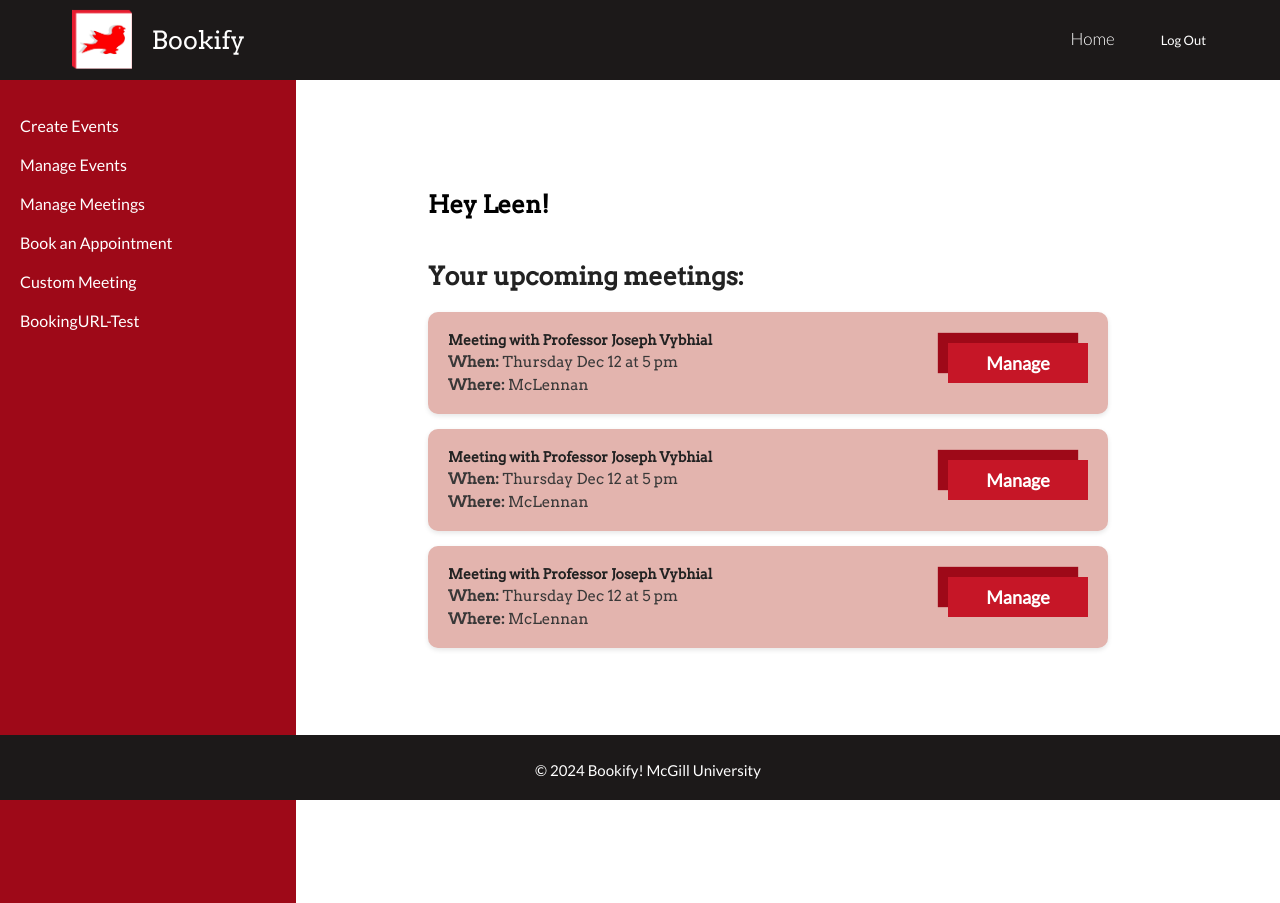
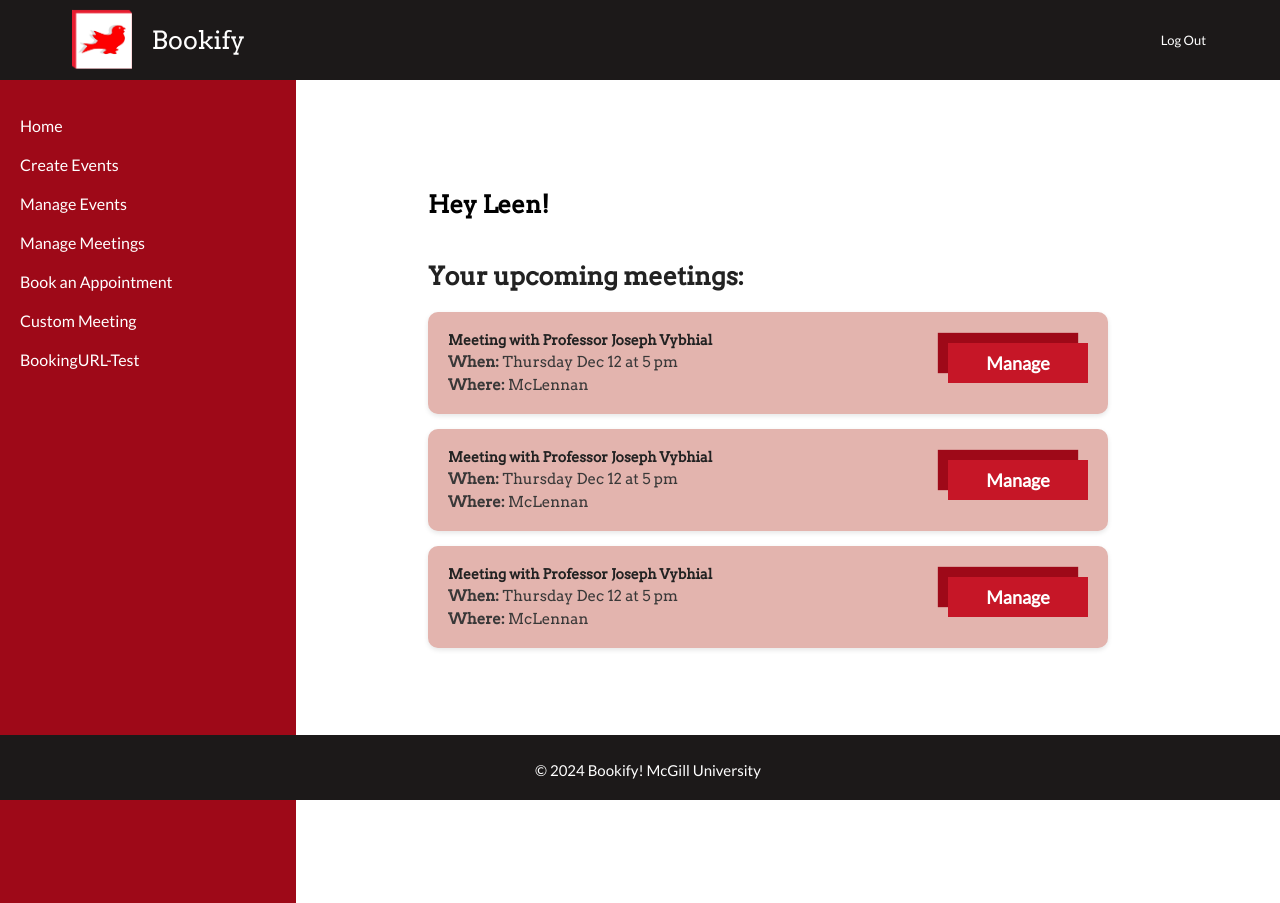
Before and after one commit to andretandoc/bookify, a React (Vite) app in the folder client/: page /MemberPage in a window 1280 px wide. Shown: the top 903 px of the page. Built offline with nearby package versions, Linux system fonts and the light colour scheme; sample sign-in values are in the browser's storage.

Commit message:
fixed navbar and side list

```diff
--- a/client/src/components/Header.jsx
+++ b/client/src/components/Header.jsx
@@ -1,110 +1,3 @@
-// import image from "../icons/Bookify.jpeg";
-// import { Link } from "react-router-dom";
-// import { useState, useEffect, useRef } from "react";
-
-// function Header({ isLoggedIn, onLogout }) {
-//   const [showNavbar, setShowNavbar] = useState(false);
-//   const navbarRef = useRef(null);
-
-//   useEffect(() => {
-//     document.body.classList.toggle("nav-open", showNavbar);
-//     return () => {
-//       document.body.classList.remove("nav-open");
-//     };
-//   }, [showNavbar]);
-
-//   const toggleNavbar = () => {
-//     setShowNavbar(!showNavbar);
-//   };
-
-//   // Close the navbar when clicking outside of it
-//   useEffect(() => {
-//     const handleClickOutside = (event) => {
-//       if (
-//         navbarRef.current &&
-//         !navbarRef.current.contains(event.target) &&
-//         event.target.className !== "hamburger active"
-//       ) {
-//         setShowNavbar(false);
-//       }
-//     };
-
-//     document.addEventListener("mousedown", handleClickOutside);
-//     return () => {
-//       document.removeEventListener("mousedown", handleClickOutside);
-//     };
-//   }, []);
-
-//   return (
-//     <div className = "header">
-//       <header>
-//         <div className = "logo">
-//           <Link to = "/" style={{ textDecoration: "none" }}>
-//             <img src = {image} alt = "Logo" />
-//           </Link>
-//           <span className = "tool-name">&nbsp;&nbsp;Bookify</span>
-//         </div>
-
-//         <button
-//           className = {`hamburger ${showNavbar ? "active" : ""}`}
-//           onClick = {toggleNavbar}>
-//           &#9776;
-//         </button>
-//         <nav
-//           className = {`navbar ${showNavbar ? "active" : ""}`}
-//           ref = {navbarRef} >
-//           {isLoggedIn ? (
-//             <>
-//               <div className = "nav-item">
-//                 <Link to = "/MemberPage">Home</Link>
-//               </div>
-
-
-//               <div className = "nav-item">
-//                 <button
-//                   onClick = {onLogout}
-//                   style = {{
-//                     background: "none",
-//                     border: "none",
-//                     cursor: "pointer",
-//                     color: "white",
-//                     fontSize: "13px",
-//                     fontFamily: "lato",
-//                     textDecoration: "none"
-//                   }}>
-//                   Log Out
-//                 </button>
-//               </div>
-//             </>
-//           ) : (
-//             <>
-//               <div className="nav-item">
-//                 <Link to="/">Home</Link>
-//               </div>
-//               <div className="nav-item">
-//                 <Link to="/ApptForm">History</Link>
-//               </div>
-//               <div className="nav-item">
-//                 <Link to="/PublicEvents">Events</Link>
-//               </div>
-//               <div className="nav-item">
-//                 <Link to="/Login">Login</Link>
-//               </div>
-
-//               <div className = "nav-item">
-//                 <Link to = "/Register">Register</Link>
-//               </div>
-//             </>
-//           )}
-//         </nav>
-//       </header>
-//     </div>
-//   );
-// }
-
-// export default Header;
-
-
 import image from "../icons/Bookify.jpeg";
 import { Link } from "react-router-dom";
 import { useState, useEffect, useRef } from "react";
@@ -114,13 +7,11 @@ function Header({ isLoggedIn, onLogout }) {
   const navbarRef = useRef(null);
 
   useEffect(() => {
-    if (!isLoggedIn) {
     document.body.classList.toggle("nav-open", showNavbar);
-    }
     return () => {
       document.body.classList.remove("nav-open");
     };
-  }, [showNavbar, isLoggedIn]);
+  }, [showNavbar]);
 
   const toggleNavbar = () => {
     setShowNavbar(!showNavbar);
@@ -145,28 +36,44 @@ function Header({ isLoggedIn, onLogout }) {
   }, []);
 
   return (
-    <div className="header">
+    <div className = "header">
       <header>
-        <div className="logo">
-          <Link to="/" style={{ textDecoration: "none" }}>
-            <img src={image} alt="Logo" />
+        <div className = "logo">
+          <Link to = "/" style={{ textDecoration: "none" }}>
+            <img src = {image} alt = "Logo" />
           </Link>
-          <span className="tool-name">&nbsp;&nbsp;Bookify</span>
+          <span className = "tool-name">&nbsp;&nbsp;Bookify</span>
         </div>
 
-        {/* Only show hamburger menu and navbar on public pages */}
-        {!isLoggedIn && (
-          <>
         <button
-              className={`hamburger ${showNavbar ? "active" : ""}`}
-              onClick={toggleNavbar}
-            >
+          className = {`hamburger ${showNavbar ? "active" : ""}`}
+          onClick = {toggleNavbar}>
           &#9776;
         </button>
         <nav
-              className={`navbar ${showNavbar ? "active" : ""}`}
-              ref={navbarRef}
-            >
+          className = {`navbar ${showNavbar ? "active" : ""}`}
+          ref = {navbarRef} >
+          {isLoggedIn ? (
+            <>
+
+              <div className = "nav-item">
+                <button
+                  onClick = {onLogout}
+                  style = {{
+                    background: "none",
+                    border: "none",
+                    cursor: "pointer",
+                    color: "white",
+                    fontSize: "13px",
+                    fontFamily: "lato",
+                    textDecoration: "none"
+                  }}>
+                  Log Out
+                </button>
+              </div>
+            </>
+          ) : (
+            <>
               <div className="nav-item">
                 <Link to="/">Home</Link>
               </div>
@@ -179,37 +86,13 @@ function Header({ isLoggedIn, onLogout }) {
               <div className="nav-item">
                 <Link to="/Login">Login</Link>
               </div>
-              <div className="nav-item">
-                <Link to="/Register">Register</Link>
+
+              <div className = "nav-item">
+                <Link to = "/Register">Register</Link>
               </div>
-            </nav>
             </>
           )}
-
-        {/* Logged-in navigation (always visible) */}
-        {isLoggedIn && (
-          <nav className="navbar">
-            <div className="nav-item">
-              <Link to="/MemberPage">Home</Link>
-            </div>
-            <div className="nav-item">
-              <button
-                onClick={onLogout}
-                style={{
-                  background: "none",
-                  border: "none",
-                  cursor: "pointer",
-                  color: "white",
-                  fontSize: "13px",
-                  fontFamily: "lato",
-                  textDecoration: "none",
-                }}
-              >
-                Log Out
-              </button>
-            </div>
         </nav>
-        )}
       </header>
     </div>
   );
--- a/client/src/components/private/MemberPage.jsx
+++ b/client/src/components/private/MemberPage.jsx
@@ -25,6 +25,12 @@ const MemberPage = () => {
       {/* Sidebar */}
       <aside className = "sidebar">
         <ul className = "menu">
+
+        <li>
+            <Link to = "/MemberPage" className = "link">
+              Home
+            </Link>
+          </li>
 
           <li>
             <Link to = "/CreateEvent" className = "link">
```
Lines whose indentation alone changed are shown as unchanged.
